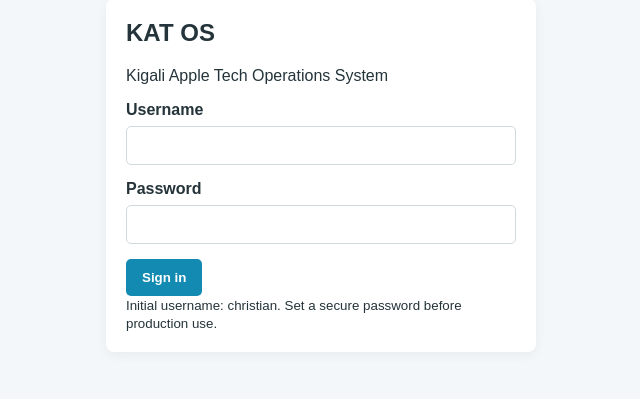
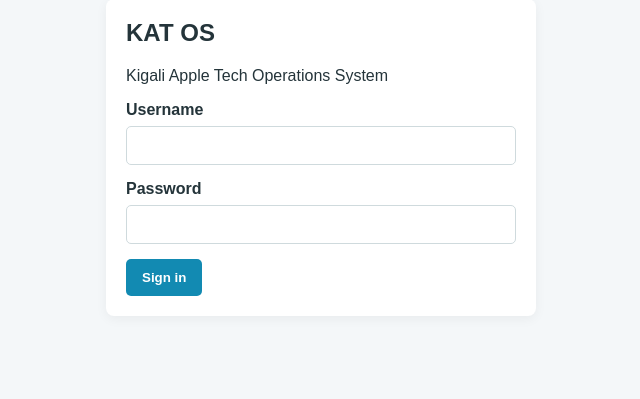
Before and after one commit to EngKARANGWA/kat-os-v3, a Flask app: page /login in a window 1280 px wide. Shown: the part 91-490 px from the top of the page, without its empty margins (319-959 px from the left). Run offline with Flask 3, Linux system fonts and the light colour scheme.

Commit message:
Remove login username hint, add /healthz, stop tracking venv and caches

```diff
--- a/app.py
+++ b/app.py
@@ -156,7 +156,7 @@ def send_real_notification_if_configured(n):
 
 @app.context_processor
 def inject():
-    return dict(me=current_user(),total_paid=total_paid,today=date.today(),initial_username=os.getenv("KAT_ADMIN_USERNAME", "christian"))
+    return dict(me=current_user(),total_paid=total_paid,today=date.today())
 
 @app.route("/login",methods=["GET","POST"])
 def login():
@@ -168,6 +168,10 @@ def login():
     return render_template("login.html")
 @app.route("/logout")
 def logout(): session.clear(); return redirect(url_for("login"))
+@app.route("/healthz")
+def healthz():
+    db.session.execute(db.text("select 1"))
+    return {"status":"ok","database":db.engine.dialect.name}
 
 @app.route("/")
 @login_required
--- a/templates/login.html
+++ b/templates/login.html
@@ -1 +1 @@
-{% extends "base.html" %}{% block content %}<div class="login panel"><h1>KAT OS</h1><p>Kigali Apple Tech Operations System</p><form class="form" method="post"><label>Username<input name="username" required></label><label>Password<input type="password" name="password" required></label><button class="btn">Sign in</button></form><small>Initial username: {{ initial_username }}. Set a secure password before production use.</small></div>{% endblock %}
+{% extends "base.html" %}{% block content %}<div class="login panel"><h1>KAT OS</h1><p>Kigali Apple Tech Operations System</p><form class="form" method="post"><label>Username<input name="username" required></label><label>Password<input type="password" name="password" required></label><button class="btn">Sign in</button></form></div>{% endblock %}
```
Also changed, not shown: 1 other file.
